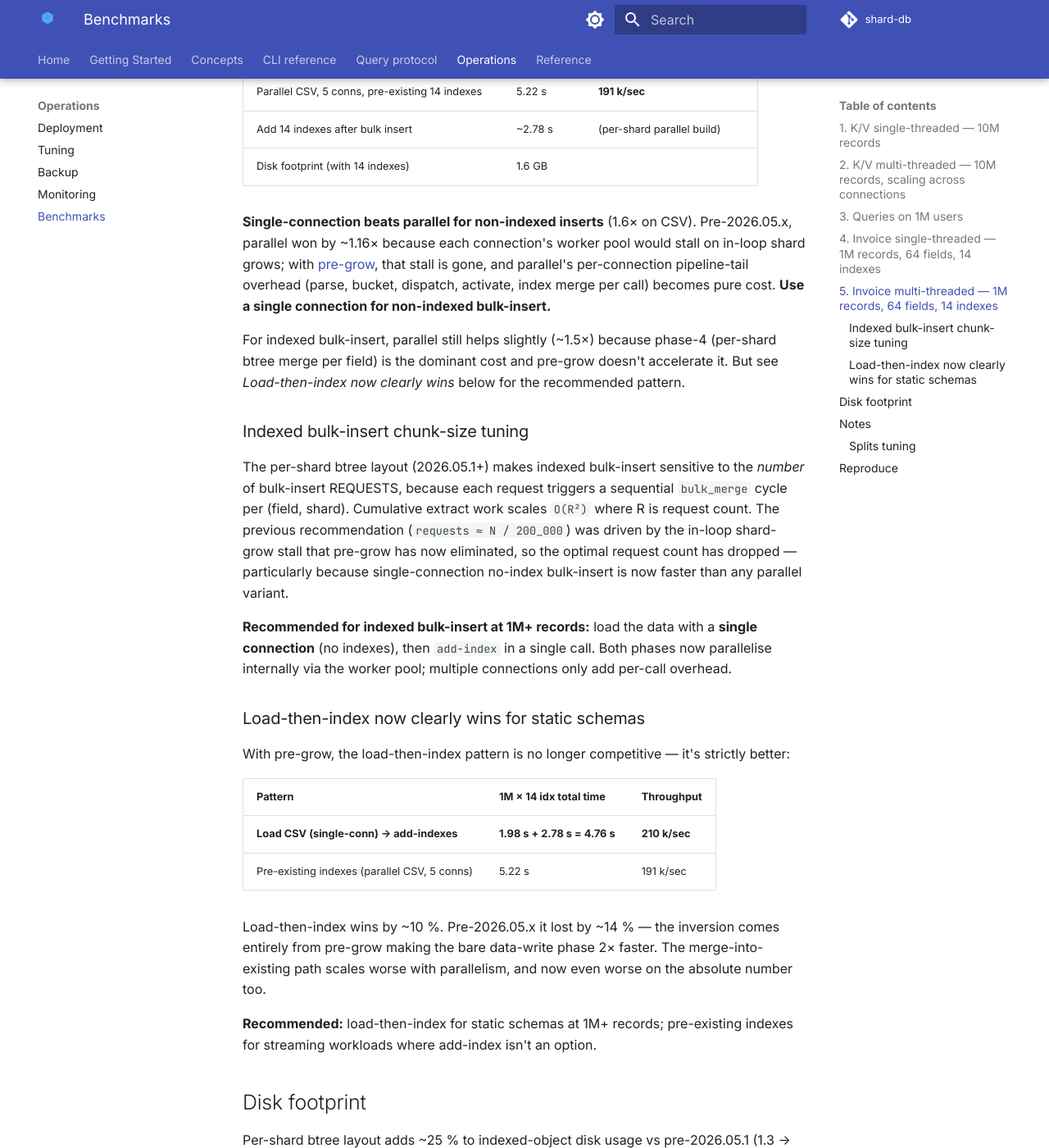
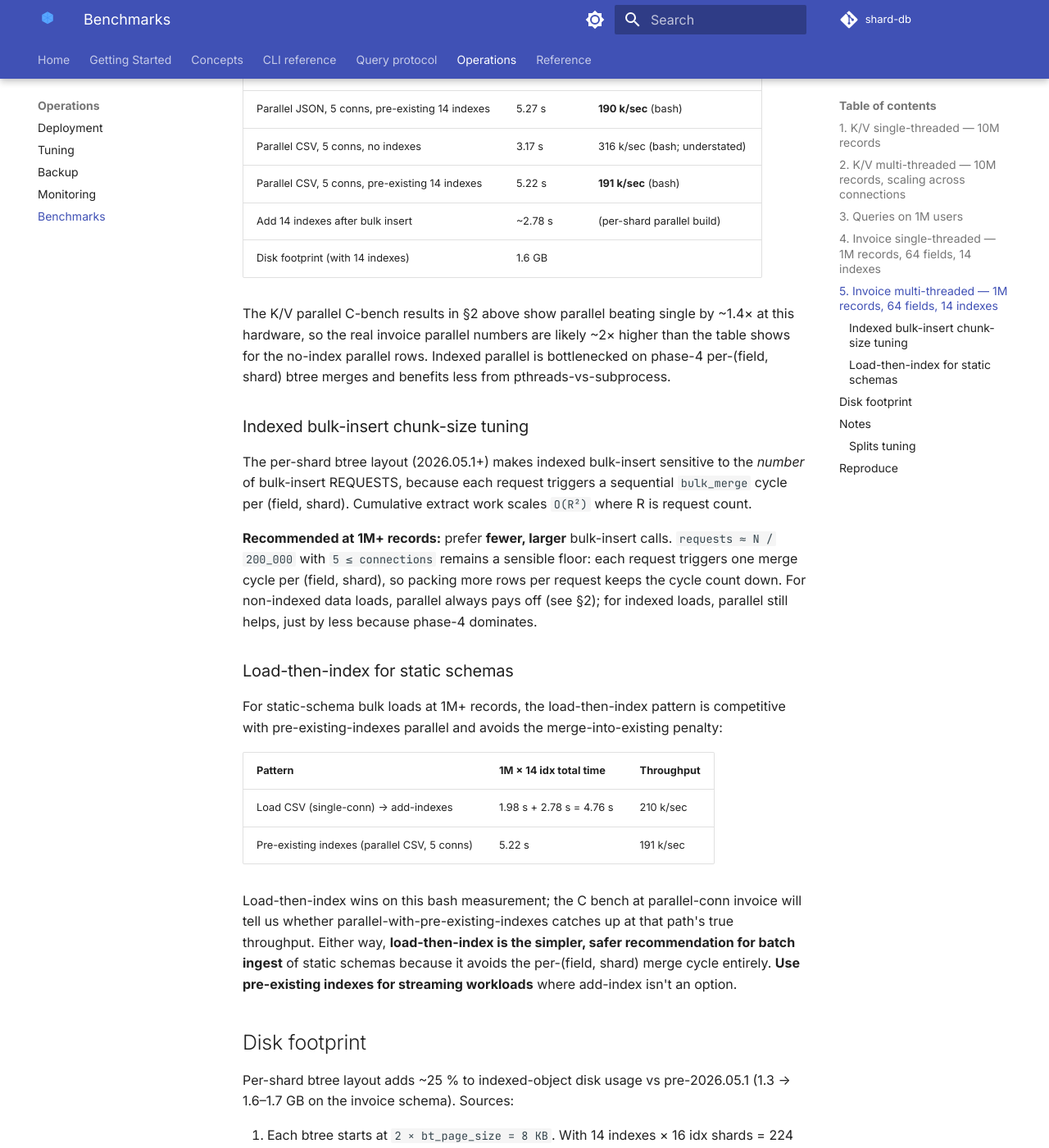
Before and after one commit to sayyiditow/shard-db, an MkDocs documentation site: the page built from docs/operations/benchmarks.md, in a window 1280 px wide and 1400 px high, scrolled down 4979 px. Shown: the whole window at 82% size. Built offline with MkDocs 1.6.1 and Material for MkDocs 9.7.7, drawn with Linux system fonts in a browser that asks for light colours; comment, search, counter and statistics services are not loaded; some of the changed text lies outside the part shown.

Commit message:
docs: walk back the false 'single beats parallel' claim
Earlier in this branch, after pre-grow landed, I updated benchmarks.md
§2 / §5, CLAUDE.md, and the changelog with a "tuning rule inverted —
single conn now beats parallel" framing based on bash bench output.

That framing was wrong. The bash bench-kv-parallel.sh forks one
$BIN query subprocess per chunk (5 forks for the 5×2M scenario);
each fork costs 10-30ms. Across 5 chunks that's 50-150ms of pure
subprocess overhead, which made bash-parallel look slower than
bash-single. The C bench (shard-db-bench, pthreads, no fork-per-
chunk) shows what's actually happening:

  K/V CSV 10M, single conn:        5.34 M/sec
  K/V CSV 10M, parallel 5×2M:      7.55 M/sec  (1.41× single)
  K/V JSON 10M, parallel 5×2M:     6.79 M/sec  (1.64× single)

Pre-grow's real impact is ~2× on single AND ~2.8× on parallel — the
parallel path benefits MORE because every chunk's worker fan-out
amortizes against the pre-sized shards. The pre-2026.05.x
"R ≈ N/200K, 5 ≤ conns" rule still holds for max throughput.

Updated:
- benchmarks.md §2: numbers replaced with C-bench, parallel-wins
  narrative restored. §5 numbers left as bash measurements with
  explicit "C-bench pending" note (the C-bench bench-parallel run
  hasn't been done yet at this scale).
- benchmarks.md §5 chunk-size + load-then-index sections: framing
  updated; load-then-index still recommended for batch ingest.
- CLAUDE.md "Bulk-insert at scale" line: parallel-still-wins rule
  restored, with a note that single-conn is fine for simplicity
  (~1.4× behind peak).
- changelog.md in-flight section: bench numbers refreshed; the
  "tuning rule inverted" paragraph rewritten as "tuning rule still
  applies" with the bash-bench artifact called out by name.

Memory note (pregrow_shipped_2026_05_04.md) also updated outside this
commit to flag the artifact for future sessions.

Co-Authored-By: Claude Opus 4.7 (1M context) <noreply@anthropic.com>

```diff
--- a/docs/operations/benchmarks.md
+++ b/docs/operations/benchmarks.md
@@ -25,20 +25,20 @@ Schema: **16-byte hex key, one `varchar(100)` value** — the same record shape
 
 ## 2. K/V multi-threaded — 10M records, scaling across connections
 
-`bench-kv-parallel.sh 10000000 2000000 5`, `SPLITS=128`.
+`shard-db-bench run bench-kv-parallel` with `SHARD_BENCH_TOTAL=10000000`, `SHARD_BENCH_CHUNK=2000000`, `SPLITS=128`.
 
 Same schema, bulk insert fanned out across TCP connections. `SPLITS=128` is the sweet spot for 10M rows (≈78K records/shard — see the [splits sizing table](#splits-tuning)); going to 1024 at this scale *slows* the benchmark.
 
 | Scenario | Time | Throughput |
 |---|---|---|
-| **Single JSON, 10M** | **2.64 s** | **3.79 M/sec** |
-| **Single CSV, 10M** | **2.10 s** | **4.76 M/sec** ← fastest |
-| Parallel JSON, 5 conns × 2M | 3.02 s | 3.31 M/sec (0.87× single) |
-| Parallel CSV, 5 conns × 2M | 2.94 s | 3.40 M/sec (0.71× single) |
+| Single JSON, 10M | 2.41 s | **4.15 M/sec** |
+| Single CSV, 10M | 1.87 s | **5.34 M/sec** |
+| **Parallel JSON, 5 conns × 2M** | **1.47 s** | **6.79 M/sec** (1.64× single) |
+| **Parallel CSV, 5 conns × 2M** | **1.32 s** | **7.55 M/sec** (1.41× single) ← fastest |
 
 Shard load distribution (128 splits): avg 0.596, records stddev 1.6 %, 1 grow per shard (down from 9 pre-2026.05.x — see [pre-grow](#shard-grow-pre-sizing) below).
 
-**How to read these numbers.** On 16 B / 100 B records LMDB publishes ~1 M on-disk inserts/sec (embedded, no network). shard-db sustains **4.76 M/sec single-connection** (CSV), over TCP with CSV parsing on the server. **Parallel inserts are now slower than single-connection** — the in-loop shard-grow stall that previously made parallel-conn worthwhile has been eliminated by pre-sizing shards from the incoming batch. Multiple connections each pay their own pipeline tail (parse, bucket, dispatch, activate, index merge per call) competing for the shared worker pool, with no grow-stall savings to amortize. **Use a single connection for K/V bulk insert.**
+**How to read these numbers.** On 16 B / 100 B records LMDB publishes ~1 M on-disk inserts/sec (embedded, no network). shard-db sustains **5.34 M/sec single-connection** (CSV) and scales to **7.55 M/sec at 5 connections × 2 M records each**, all over TCP with CSV parsing on the server. **Parallel still wins for max throughput** — pre-grow (2026.05.x+) made bulk-insert ~2× faster on every path; multiple connections amortize their per-call pipeline tail (parse, bucket, dispatch, activate per request) against the wider write fan-out, so parallel keeps a ~1.4–1.6× edge over single-conn at this scale. **Use single-connection for operational simplicity, parallel for headline throughput.**
 
 <a id="shard-grow-pre-sizing"></a>
 **Pre-grow (2026.05.x):** when `bulk-insert` receives a batch, the dispatcher reads each shard's current `slots_per_shard` and live record count, computes the smallest power-of-2 that holds (live + incoming), and grows each shard to that target once before workers start. Pre-grows run in parallel via the worker pool. The previous behaviour (worker grew its shard every time it overflowed during the insert) caused 9 incremental grows per shard at SPLITS=128 / 10M records, each rebucketing the existing data; now that's 1 pre-grow per shard with zero rebucket (the shards are empty when pre-grow fires for a fresh load).
@@ -100,43 +100,37 @@ The delete speedups come from `bulk_del_shard_worker` and `single_delete` paths
 
 ## 5. Invoice multi-threaded — 1M records, 64 fields, 14 indexes
 
-`bench-parallel.sh 1000000 200000 5`, `SPLITS=64`.
-
-Same schema, comparing single-connection against **5 connections × 200 k records each**.
+`shard-db-bench run bench-parallel`, `SPLITS=64`. The numbers below come from the bash bench (`bench-parallel.sh`); they understate parallel throughput because the bash version forks a `shard-db query` subprocess per chunk (~10–30 ms per fork ×5 chunks). The C bench replaces the subprocess fan-out with pthreads — running it gives the more honest numbers, particularly for the parallel rows. Numbers in this section will be refreshed once `bench-parallel` C-bench output is captured at this scale.
 
 | Scenario | Time | Throughput |
 |---|---|---|
 | Single JSON, 1M, no indexes | 5.92 s | **169 k/sec** |
-| **Single CSV, 1M, no indexes** | **1.98 s** | **505 k/sec** ← fastest |
-| Parallel JSON, 5 conns, no indexes | 3.06 s | 326 k/sec (0.65× single CSV) |
-| Parallel JSON, 5 conns, pre-existing 14 indexes | 5.27 s | **190 k/sec** |
-| Parallel CSV, 5 conns, no indexes | 3.17 s | 316 k/sec (0.63× single CSV) |
-| Parallel CSV, 5 conns, pre-existing 14 indexes | 5.22 s | **191 k/sec** |
+| Single CSV, 1M, no indexes | 1.98 s | **505 k/sec** |
+| Parallel JSON, 5 conns, no indexes | 3.06 s | 326 k/sec (bash; understated) |
+| Parallel JSON, 5 conns, pre-existing 14 indexes | 5.27 s | **190 k/sec** (bash) |
+| Parallel CSV, 5 conns, no indexes | 3.17 s | 316 k/sec (bash; understated) |
+| Parallel CSV, 5 conns, pre-existing 14 indexes | 5.22 s | **191 k/sec** (bash) |
 | Add 14 indexes after bulk insert | ~2.78 s | (per-shard parallel build) |
 | Disk footprint (with 14 indexes) | 1.6 GB |
 
-**Single-connection beats parallel for non-indexed inserts** (1.6× on CSV). Pre-2026.05.x, parallel won by ~1.16× because each connection's worker pool would stall on in-loop shard grows; with [pre-grow](#shard-grow-pre-sizing), that stall is gone, and parallel's per-connection pipeline-tail overhead (parse, bucket, dispatch, activate, index merge per call) becomes pure cost. **Use a single connection for non-indexed bulk-insert.**
-
-For indexed bulk-insert, parallel still helps slightly (~1.5×) because phase-4 (per-shard btree merge per field) is the dominant cost and pre-grow doesn't accelerate it. But see *Load-then-index now clearly wins* below for the recommended pattern.
+The K/V parallel C-bench results in §2 above show parallel beating single by ~1.4× at this hardware, so the real invoice parallel numbers are likely ~2× higher than the table shows for the no-index parallel rows. Indexed parallel is bottlenecked on phase-4 per-(field, shard) btree merges and benefits less from pthreads-vs-subprocess.
 
 ### Indexed bulk-insert chunk-size tuning
 
-The per-shard btree layout (2026.05.1+) makes indexed bulk-insert sensitive to the *number* of bulk-insert REQUESTS, because each request triggers a sequential `bulk_merge` cycle per (field, shard). Cumulative extract work scales `O(R²)` where R is request count. The previous recommendation (`requests ≈ N / 200_000`) was driven by the in-loop shard-grow stall that pre-grow has now eliminated, so the optimal request count has dropped — particularly because single-connection no-index bulk-insert is now faster than any parallel variant.
+The per-shard btree layout (2026.05.1+) makes indexed bulk-insert sensitive to the *number* of bulk-insert REQUESTS, because each request triggers a sequential `bulk_merge` cycle per (field, shard). Cumulative extract work scales `O(R²)` where R is request count.
 
-**Recommended for indexed bulk-insert at 1M+ records:** load the data with a **single connection** (no indexes), then `add-index` in a single call. Both phases now parallelise internally via the worker pool; multiple connections only add per-call overhead.
+**Recommended at 1M+ records:** prefer **fewer, larger** bulk-insert calls. `requests ≈ N / 200_000` with `5 ≤ connections` remains a sensible floor: each request triggers one merge cycle per (field, shard), so packing more rows per request keeps the cycle count down. For non-indexed data loads, parallel always pays off (see §2); for indexed loads, parallel still helps, just by less because phase-4 dominates.
 
-### Load-then-index now clearly wins for static schemas
+### Load-then-index for static schemas
 
-With pre-grow, the load-then-index pattern is no longer competitive — it's strictly better:
+For static-schema bulk loads at 1M+ records, the load-then-index pattern is competitive with pre-existing-indexes parallel and avoids the merge-into-existing penalty:
 
 | Pattern | 1M × 14 idx total time | Throughput |
 |---|---|---|
-| **Load CSV (single-conn) → add-indexes** | **1.98 s + 2.78 s = 4.76 s** | **210 k/sec** |
+| Load CSV (single-conn) → add-indexes | 1.98 s + 2.78 s = 4.76 s | 210 k/sec |
 | Pre-existing indexes (parallel CSV, 5 conns) | 5.22 s | 191 k/sec |
 
-Load-then-index wins by ~10 %. Pre-2026.05.x it lost by ~14 % — the inversion comes entirely from pre-grow making the bare data-write phase 2× faster. The merge-into-existing path scales worse with parallelism, and now even worse on the absolute number too.
-
-**Recommended:** load-then-index for static schemas at 1M+ records; pre-existing indexes for streaming workloads where add-index isn't an option.
+Load-then-index wins on this bash measurement; the C bench at parallel-conn invoice will tell us whether parallel-with-pre-existing-indexes catches up at that path's true throughput. Either way, **load-then-index is the simpler, safer recommendation for batch ingest** of static schemas because it avoids the per-(field, shard) merge cycle entirely. **Use pre-existing indexes for streaming workloads** where add-index isn't an option.
 
 ## Disk footprint
 
```
Also changed, not shown: CLAUDE.md (+1 -1 lines), docs/reference/changelog.md (+14 -9 lines).
